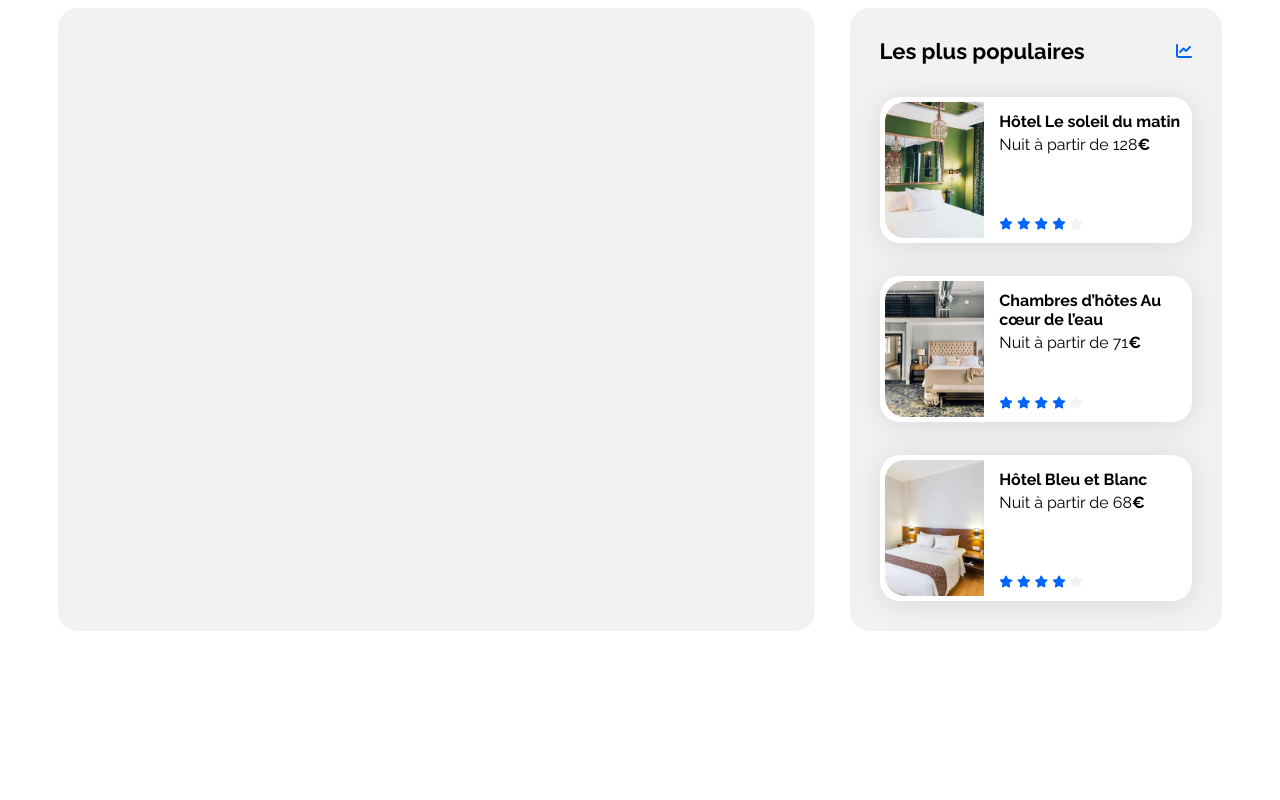
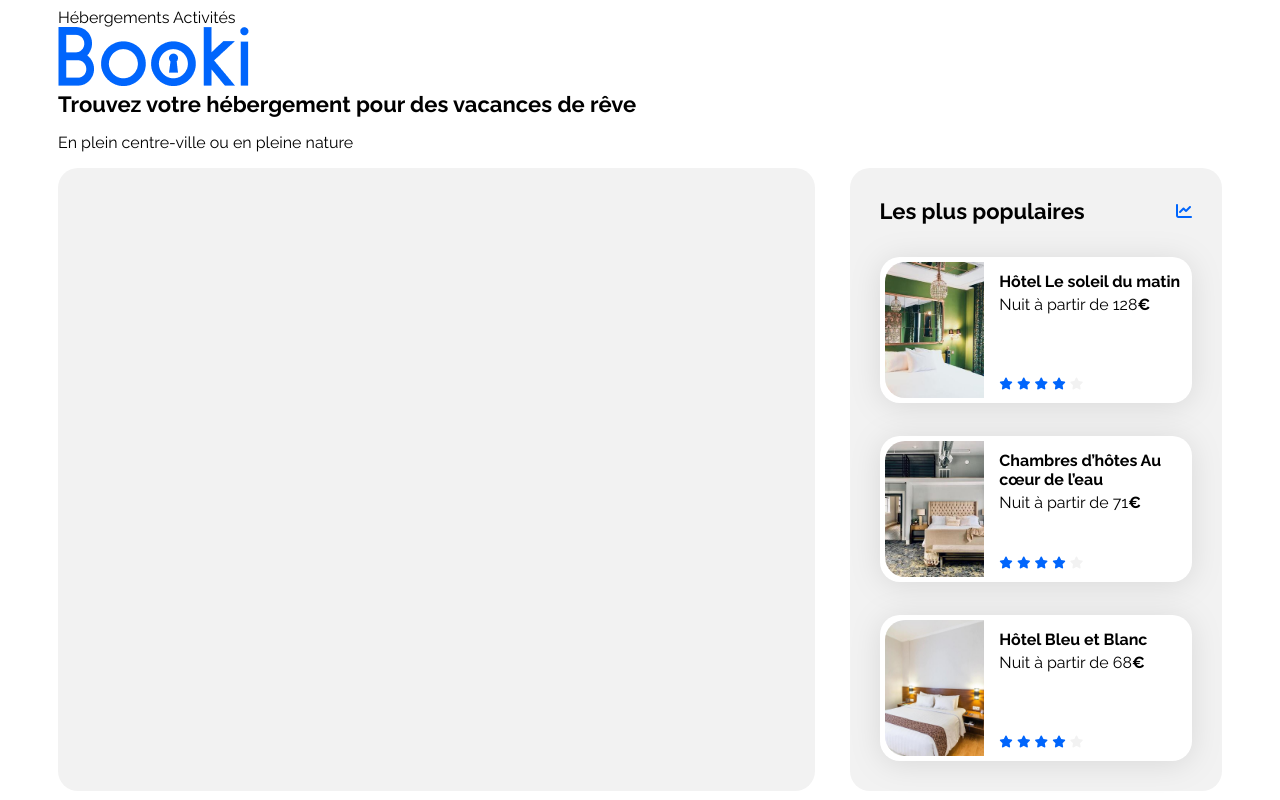
Before and after one commit to Laeti2b1987/BookiStartercodeLaeti2b1987, a plain HTML site: page index.html in a window 1280 px wide. Drawn offline with Linux system fonts and the light colour scheme; files whose address does not match are found by name.

Commit message:
Update index.html

```diff
--- a/index.html
+++ b/index.html
@@ -16,8 +16,24 @@
 
 <body>
     <div class="main-container">
-        <header></header>
+        <header>
+            <nav>
+            <div>
+            <a href="#Hébergements à Marseille" class="lien-header"> Hébergements </a>
+            <a href="#Activités à Marseille" class="lien-header"> Activités </a>
+             </div>
+        </nav>
+            <img src="C:\Users\laeti\Documents\FormationDevWeb\PROJET2\BookiStartercodeLaeti2b1987\images\logo\Booki.png" alt="Logo Booki" id="logo">
+
+        </header>
         <main>
+            <div class="try hebergements">
+                <section class="research">
+                    <h1 class="section-title">Trouvez votre hébergement pour des vacances de rêve</h1>
+                    <p class="section-subtitle">En plein centre-ville ou en pleine nature</p>
+                </section>
+
+            </div>
             <div class="hebergements-and-populaires">
                 <section class="hebergements">
 
```
